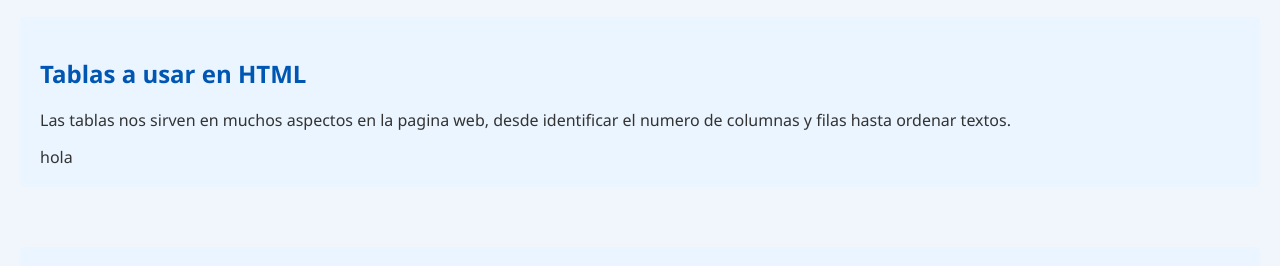
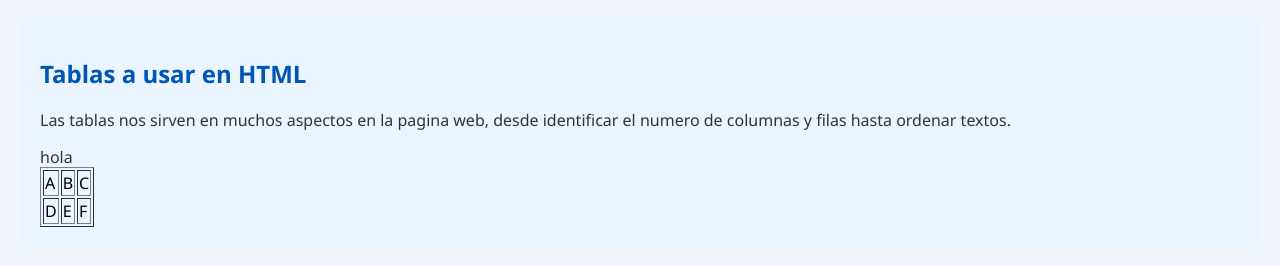
Before and after one commit to Ljaramillo912008/proyecto-web, a plain HTML site: page Tablas.html in a window 1280 px wide. Shown: the part 128-394 px from the top of the page. Drawn offline with Linux system fonts and the light colour scheme.

Commit message:
Update Tablas.html

```diff
--- a/Tablas.html
+++ b/Tablas.html
@@ -21,6 +21,15 @@
             <h2>Tablas a usar en HTML</h2>
             <p>Las tablas nos sirven en muchos aspectos en la pagina web, desde identificar el numero de columnas y filas hasta ordenar textos.</p>
             <p>hola</p>
+            <TABLE BORDER>
+	<TR>
+		<TD>A</TD> <TD>B</TD> <TD>C</TD>
+	</TR>
+	<TR>
+		<TD>D</TD> <TD>E</TD> <TD>F</TD>
+	</TR>
+</TABLE>
+
     </main>
     <main>
         <article>
```
